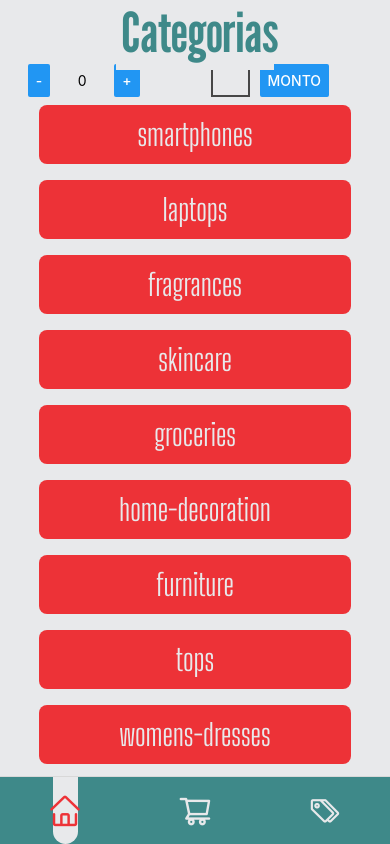
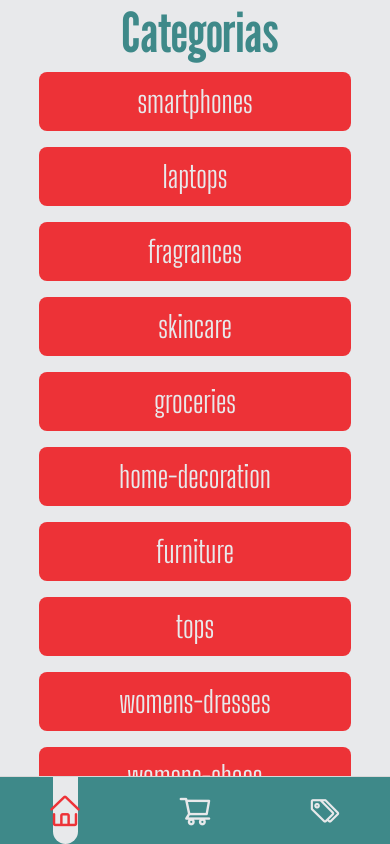
Before and after one commit to eugeniainsaurralde/gymHybrid, a React Native app: screen /Home in a window 390 px wide. Built offline with nearby package versions, Linux system fonts and the light colour scheme.

Commit message:
Add functionality to counter

```diff
--- a/src/components/CardProducts.js
+++ b/src/components/CardProducts.js
@@ -38,7 +38,7 @@ const CardProducts = ({ item, navigation }) => {
           ${item.price}
         </Text>
         <SecondaryButton
-          style={styles.button}
+          stylePressable={styles.button}
           onPress={() =>
             navigation.navigate("ProductDetail", {
               productId: item.id,
@@ -46,7 +46,9 @@ const CardProducts = ({ item, navigation }) => {
             })
           }
         >
-          <Text>Ver mas</Text>
+          <Text style={width >= 320 ? { fontSize: 25 } : { fontSize: 18 }}>
+            Ver mas
+          </Text>
         </SecondaryButton>
       </View>
     </View>
--- a/src/components/Counter.js
+++ b/src/components/Counter.js
@@ -1,4 +1,4 @@
-import { Button, StyleSheet, Text, TextInput, View } from "react-native";
+import { Button, StyleSheet, TextInput, View } from "react-native";
 import React, { useState } from "react";
 import { useSelector, useDispatch } from "react-redux";
 import {
@@ -7,28 +7,47 @@ import {
   changeByAmount,
 } from "../features/counter/counterSlice";
 import { Palete } from "../globals/Palete";
+import SecondaryButton from "../components/wrappers/SecondaryButton";
 
 const Counter = () => {
   const dispatch = useDispatch();
   const count = useSelector((state) => state.counter.value);
   const [number, setNumber] = useState(0);
+
+  const onHandlerInput = (t) => {
+    setNumber(parseInt(t));
+    dispatch(changeByAmount(number));
+  };
   return (
     <View style={styles.container}>
-      <Button title="-" onPress={() => dispatch(decrement())} />
+      <View style={styles.countContainer}>
+        <SecondaryButton
+          onPress={() => dispatch(decrement())}
+          stylePressable={styles.pressable}
+        >
+          {"-"}
+        </SecondaryButton>
+        <TextInput
+          /* onChangeText={(t) => setNumber(parseInt(t))} */
+          /* onChangeText={(t) => onHandlerInput(t)} */
+          style={styles.input}
+          value={count.toString()}
+        />
 
-      <Text>{count}</Text>
-
-      <Button title="+" onPress={() => dispatch(increment())} />
-      <View style={styles.inputContainer}>
-        <TextInput
-          onChangeText={(t) => setNumber(parseInt(t))}
-          style={styles.input}
-        />
-        <Button
-          title="Monto"
-          onPress={() => dispatch(changeByAmount(number))}
-        />
+        <SecondaryButton
+          onPress={() => dispatch(increment())}
+          stylePressable={styles.pressable}
+        >
+          {"+"}
+        </SecondaryButton>
       </View>
+      {/* <SecondaryButton
+         onPress={() => dispatch(changeByAmount(number))}
+        onPress={() => onHandlerQuantity(count)}
+        stylePressable={styles.pressable2}
+      >
+        {"Check"}
+      </SecondaryButton> */}
     </View>
   );
 };
@@ -37,21 +56,24 @@ export default Counter;
 
 const styles = StyleSheet.create({
   container: {
+    justifyContent: "space-evenly",
+  },
+  countContainer: {
     flexDirection: "row",
-    alignItems: "center",
-    justifyContent: "space-evenly",
-
-    width: "100%",
-  },
-  inputContainer: {
-    flexDirection: "row",
-    justifyContent: "center",
-    width: "50%",
   },
   input: {
     borderColor: Palete.darkGray,
-    borderWidth: 2,
-    width: "20%",
-    marginHorizontal: 10,
+    borderRadius: 6,
+    borderWidth: 1,
+    width: "30%",
+    marginHorizontal: "5%",
+    textAlign: "center",
+  },
+  pressable: {
+    width: "12%",
+  },
+  pressable2: {
+    width: "65%",
+    padding: "1%",
   },
 });
--- a/src/components/wrappers/SecondaryButton.js
+++ b/src/components/wrappers/SecondaryButton.js
@@ -1,19 +1,14 @@
-import { StyleSheet, Text, Pressable, useWindowDimensions } from "react-native";
+import { StyleSheet, Text, Pressable } from "react-native";
 import { Palete } from "../../globals/Palete";
 import Fonts from "../../globals/Fonts";
 
-const SecondaryButton = ({ style, children, onPress }) => {
-  const { width } = useWindowDimensions();
+const SecondaryButton = ({ stylePressable, styleText, children, onPress }) => {
   return (
-    <Pressable style={[styles.secondaryButton, style]} onPress={onPress}>
-      <Text
-        style={[
-          styles.text,
-          width >= 320 ? { fontSize: 25 } : { fontSize: 18 },
-        ]}
-      >
-        {children}
-      </Text>
+    <Pressable
+      style={[styles.secondaryButton, stylePressable]}
+      onPress={onPress}
+    >
+      <Text style={[styles.text, styleText]}>{children}</Text>
     </Pressable>
   );
 };
@@ -25,6 +20,7 @@ const styles = StyleSheet.create({
     backgroundColor: Palete.secondary,
     borderRadius: 8,
     alignItems: "center",
+    justifyContent: "center",
   },
   text: {
     color: Palete.darkWhite,
--- a/src/features/Cart/cartSlice.js
+++ b/src/features/Cart/cartSlice.js
@@ -14,9 +14,12 @@ export const cartSlice = createSlice({
         (item) => item.id === actions.payload.id
       );
       if (index === -1) {
-        state.items = [...state.items, { ...actions.payload, quantity: 1 }];
+        state.items = [
+          ...state.items,
+          { ...actions.payload, quantity: actions.payload.quantity },
+        ];
       } else {
-        state.items[index].quantity = state.items[index].quantity + 1;
+        state.items[index].quantity = actions.payload.quantity;
       }
       state.total = state.items.reduce(
         (acc, item) => acc + item.price * item.quantity,
--- a/src/features/counter/counterSlice.js
+++ b/src/features/counter/counterSlice.js
@@ -1,7 +1,7 @@
 import { createSlice } from "@reduxjs/toolkit";
 
 const initialState = {
-  value: 0,
+  value: 1,
 };
 
 export const counterSlice = createSlice({
--- a/src/screens/Home.js
+++ b/src/screens/Home.js
@@ -6,7 +6,6 @@ import Counter from "../components/Counter";
 const Home = ({ navigation }) => {
   return (
     <View style={styles.container}>
-      <Counter />
       <Categories navigation={navigation} />
     </View>
   );
--- a/src/screens/ProductDetail.js
+++ b/src/screens/ProductDetail.js
@@ -7,7 +7,7 @@ import {
 } from "react-native";
 import React, { useEffect, useState } from "react";
 
-import { useDispatch } from "react-redux";
+import { useDispatch, useSelector } from "react-redux";
 import { addCartItem } from "../features/Cart/cartSlice";
 
 import Products from "../data/products.json";
@@ -15,6 +15,7 @@ import { Palete } from "../globals/Palete";
 import Fonts from "../globals/Fonts";
 import ShadowPrimary from "../components/wrappers/ShadowPrimary";
 import PrimaryButton from "../components/wrappers/PrimaryButton";
+import Counter from "../components/Counter";
 
 const ProductDetail = ({ route }) => {
   const { productId } = route.params;
@@ -28,6 +29,7 @@ const ProductDetail = ({ route }) => {
   const { width } = useWindowDimensions();
 
   const dispatch = useDispatch();
+  const quantity = useSelector((state) => state.counter.value);
 
   return (
     <View style={styles.container}>
@@ -40,7 +42,7 @@ const ProductDetail = ({ route }) => {
           resizeMode={"cover"}
         />
       </ShadowPrimary>
-      <View>
+
       <Text
         style={[
           styles.text,
@@ -49,20 +51,23 @@ const ProductDetail = ({ route }) => {
       >
         {productDetail.description}
       </Text>
+
+      <View style={styles.numberInfoContainer}>
+        <Counter />
         <Text
           style={[
             styles.text,
-            styles.price,
-            width >= 320 ? { fontSize: 21 } : { fontSize: 16 },
+            width >= 320 ? { fontSize: 25 } : { fontSize: 18 },
           ]}
         >
           ${productDetail.price}
         </Text>
       </View>
+
       <PrimaryButton
         stylePressable={styles.pressable}
         styleText={[width >= 320 ? { fontSize: 25 } : { fontSize: 18 }]}
-        onPress={() => dispatch(addCartItem(productDetail))}
+        onPress={() => dispatch(addCartItem({ ...productDetail, quantity }))}
       >
         {"Agregar al carrito"}
       </PrimaryButton>
@@ -77,7 +82,6 @@ const styles = StyleSheet.create({
     backgroundColor: Palete.darkWhite,
     flex: 1,
     paddingHorizontal: "4%",
-    paddingBottom: "2%",
     justifyContent: "space-evenly",
     alignItems: "center",
   },
@@ -96,8 +100,11 @@ const styles = StyleSheet.create({
   text: {
     fontFamily: Fonts.secodaryFont,
   },
-  price: {
-    textAlign: "right",
+  numberInfoContainer: {
+    flexDirection: "row",
+    justifyContent: "space-evenly",
+    alignItems: "center",
+    width: "100%",
   },
   pressable: {
     width: "50%",
```
Also changed, not shown: 1 other file (tests, documents, lock files or other folders). Lines whose indentation alone changed are shown as unchanged.
